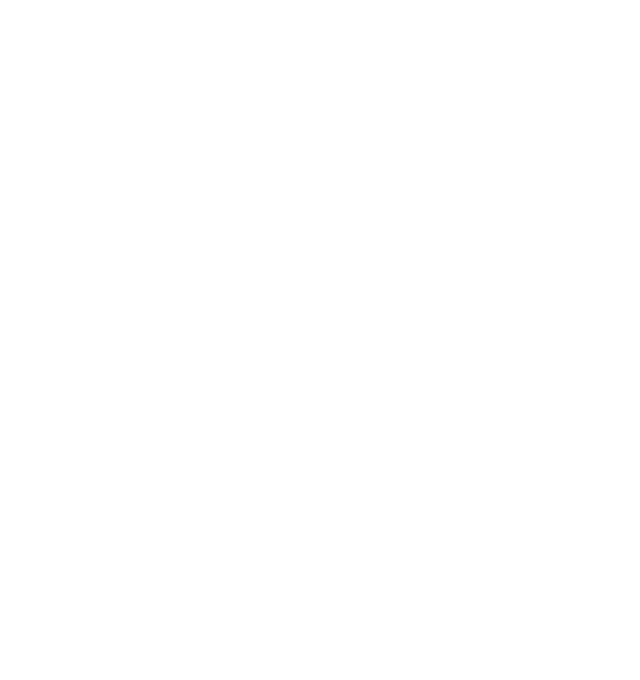
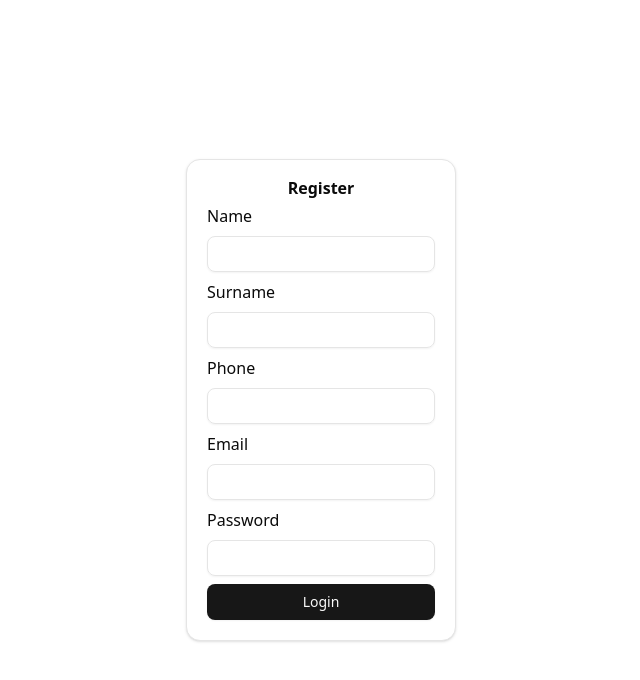
Before and after one commit to walledoll/social-media-demo, a React (Vite) app in the folder client/: page /register in a window 1280 px wide. Before the commit this address had no page. Shown: the top 680 px of the page, without its empty margins (319-959 px from the left). Built offline with nearby package versions, Linux system fonts and the light colour scheme.

Commit message:
complete register page

```diff
--- a/client/src/App.tsx
+++ b/client/src/App.tsx
@@ -1,5 +1,7 @@
 import Login from "./pages/Login"
+import Register from "./pages/Register"
 import { BrowserRouter, Routes, Route} from 'react-router-dom'
+
 
 
 function App() {
@@ -8,9 +10,9 @@ function App() {
       <BrowserRouter>
         <Routes>
           <Route path='login' element={<Login />} />
+          <Route path='register' element={<Register />} />
         </Routes>
       </BrowserRouter>
-
     </>
   )
 }
--- a/client/src/pages/Register.tsx
+++ b/client/src/pages/Register.tsx
@@ -1,8 +1,25 @@
+import { Button } from '@/components/ui/button'
+import { Card, CardTitle } from '@/components/ui/card'
+import { Input } from '@/components/ui/input'
+import { Label } from '@radix-ui/react-label'
 
 export default function Register() {
   return (
-    <div>
-
+    <div className="flex h-[100vh] justify-center items-center">
+      <Card className='w-100w gap-2 p-5'>
+          <CardTitle className='text-center'>Register</CardTitle>
+          <Label>Name</Label>
+          <Input type='text'></Input>
+          <Label>Surname</Label>
+          <Input type='text'></Input>
+          <Label>Phone</Label>
+          <Input type='tel'></Input>
+          <Label>Email</Label>
+          <Input type="email"/>
+          <Label>Password</Label>
+          <Input type='password'/>
+          <Button type='submit'>Login</Button>
+        </Card>
     </div>
   )
 }
```
